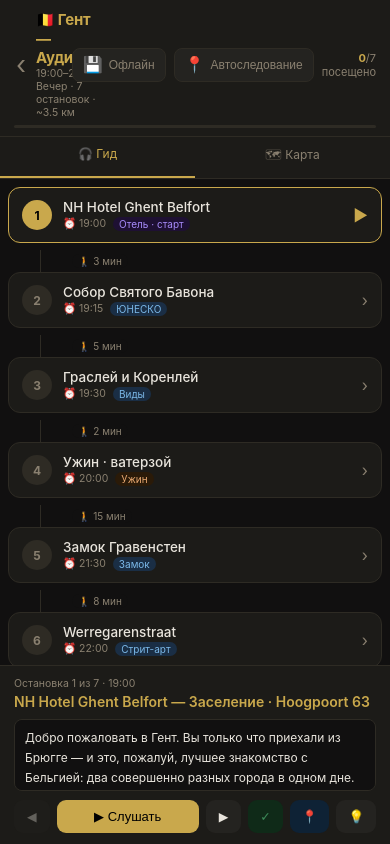
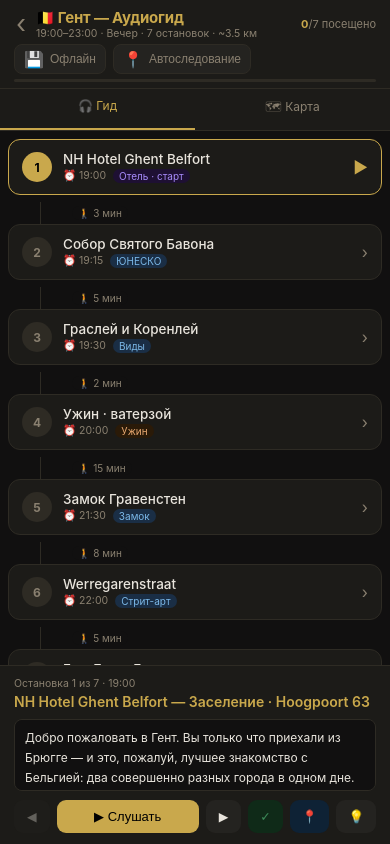
Before and after one commit to slainte-lab/guide, a plain HTML site: page ghent/index.html in a window 390 px wide. Drawn offline with nearby package versions, Linux system fonts and the light colour scheme.

Commit message:
Fix header layout: move buttons to separate row, subtitle single-line
Buttons (Офлайн + Автоследование) moved from hdr-right into new .hdr-btns
row below the title. hdr-count stays in the title row on the right.
hdr-sub now truncates with ellipsis instead of wrapping.
Applies to all 6 city pages.

Co-Authored-By: Claude Sonnet 4.6 <noreply@anthropic.com>

```diff
--- a/css/style.css
+++ b/css/style.css
@@ -37,6 +37,11 @@ html, body {
   align-items: center;
   gap: 8px;
   min-width: 0;
+  overflow: hidden;
+}
+.hdr-left > div {
+  min-width: 0;
+  overflow: hidden;
 }
 .btn-back {
   font-size: 26px;
@@ -113,31 +118,44 @@ body.home {
 .hdr {
   background: var(--card);
   border-bottom: 1px solid var(--border);
-  padding: 10px 14px 8px;
+  padding: 8px 14px 6px;
   flex-shrink: 0;
 }
 .hdr-row {
   display: flex;
   justify-content: space-between;
   align-items: center;
-  margin-bottom: 6px;
+  margin-bottom: 4px;
 }
 .hdr-title {
   font-size: 15px;
   font-weight: 700;
   color: var(--gold);
   letter-spacing: -.2px;
+  white-space: nowrap;
+  overflow: hidden;
+  text-overflow: ellipsis;
 }
 .hdr-sub {
   font-size: 10.5px;
   color: var(--muted);
+  white-space: nowrap;
+  overflow: hidden;
+  text-overflow: ellipsis;
 }
 .hdr-count {
   font-size: 11px;
   color: var(--muted);
   text-align: right;
+  flex-shrink: 0;
+  margin-left: 8px;
 }
 .hdr-count b { color: var(--gold); }
+.hdr-btns {
+  display: flex;
+  gap: 7px;
+  margin-bottom: 5px;
+}
 
 .prog {
   height: 3px;
@@ -377,8 +395,8 @@ body.home {
 }
 
 .btn-gps {
-  height: 34px;
-  padding: 0 10px;
+  height: 30px;
+  padding: 0 9px;
   background: var(--card2);
   border: 1px solid var(--border);
   border-radius: 8px;
@@ -399,8 +417,8 @@ body.home {
   white-space: nowrap;
 }
 .btn-offline {
-  height: 34px;
-  padding: 0 10px;
+  height: 30px;
+  padding: 0 9px;
   background: var(--card2);
   border: 1px solid var(--border);
   border-radius: 8px;
--- a/ghent/index.html
+++ b/ghent/index.html
@@ -18,11 +18,11 @@
         <div class="hdr-sub">19:00–23:00 · Вечер · 7 остановок · ~3.5 км</div>
       </div>
     </div>
-    <div class="hdr-right">
-      <button id="btn-offline" class="btn-offline" onclick="precacheAudio()" title="Скачать аудио для офлайн">💾<span class="btn-offline-label">Офлайн</span></button>
-      <button id="btn-gps" class="btn-gps" onclick="toggleGPS()" title="Включить GPS-автогид">📍<span class="btn-gps-label">Автоследование</span></button>
-      <div class="hdr-count"><b id="vcount">0</b>/<span id="stop-total"></span> посещено</div>
-    </div>
+    <div class="hdr-count"><b id="vcount">0</b>/<span id="stop-total"></span> посещено</div>
+  </div>
+  <div class="hdr-btns">
+    <button id="btn-offline" class="btn-offline" onclick="precacheAudio()" title="Скачать аудио для офлайн">💾<span class="btn-offline-label">Офлайн</span></button>
+    <button id="btn-gps" class="btn-gps" onclick="toggleGPS()" title="Включить GPS-автогид">📍<span class="btn-gps-label">Автоследование</span></button>
   </div>
   <div class="prog"><div class="prog-fill" id="prog"></div></div>
 </div>
```
Also changed, not shown: bruges/index.html (+5 -5 lines), izhevsk/index.html (+5 -5 lines), paris/day1/index.html (+5 -5 lines), paris/day2/index.html (+5 -5 lines), verona/index.html (+5 -5 lines).
